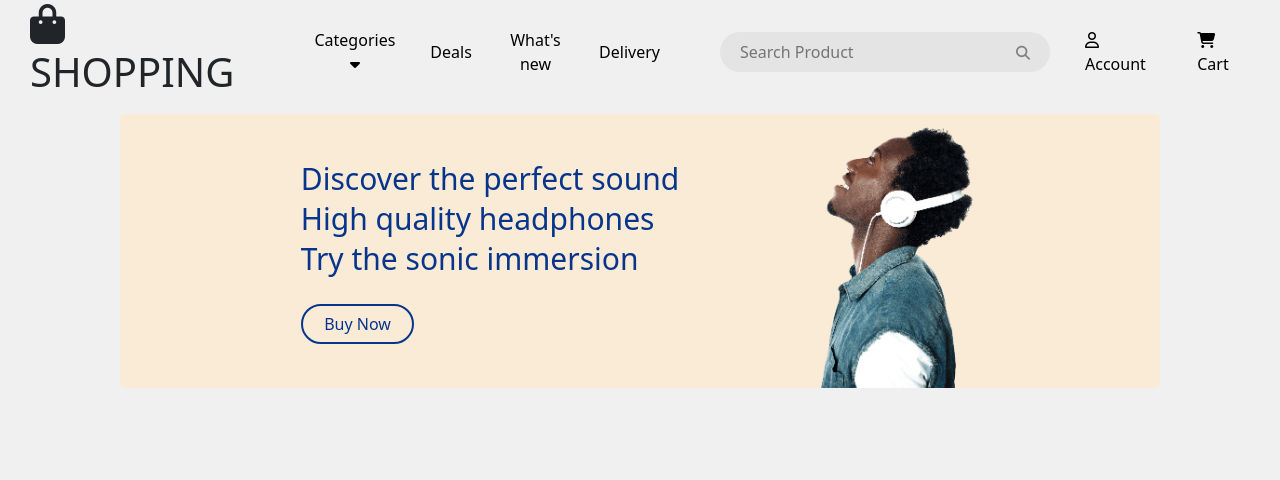
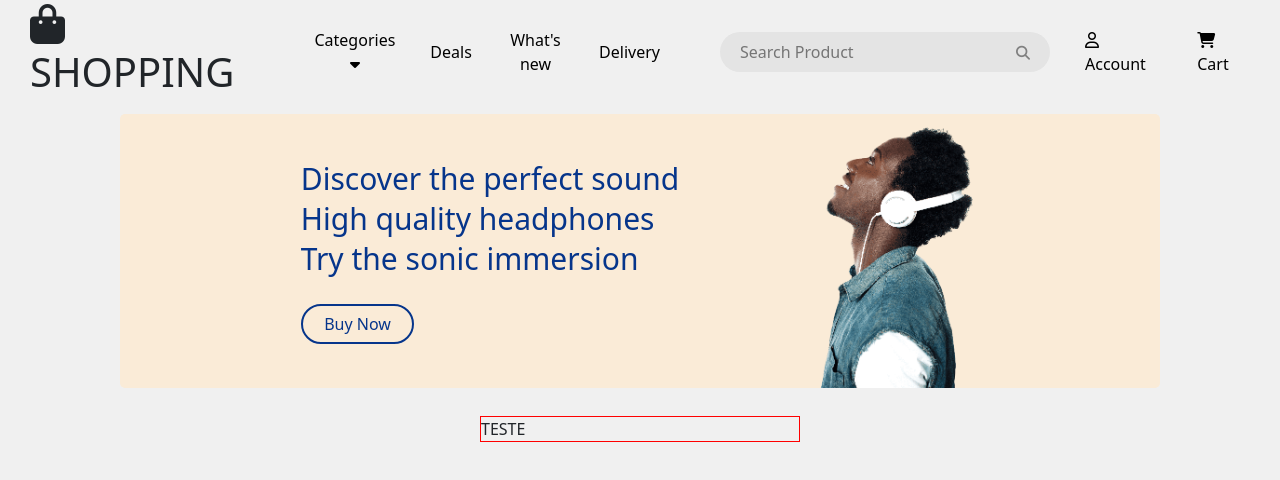
Before and after one commit to ed-matheus/angular-eCommerce, an Angular app: page / in a window 1280 px wide. Shown: the top 480 px of the page. Built offline with nearby package versions, Linux system fonts and the light colour scheme.

Commit message:
componente 'products' deletado e criado novo

```diff
--- a/src/app/app.component.css
+++ b/src/app/app.component.css
@@ -1,3 +1,7 @@
 header {
   margin-bottom: 10px;
 }
+
+section {
+  margin-bottom: 28px;
+}
--- a/src/app/app.component.html
+++ b/src/app/app.component.html
@@ -1,5 +1,11 @@
 <header>
   <app-header></app-header>
 </header>
-<app-banner></app-banner>
+
+<section>
+  <app-banner></app-banner>
+</section>
+
+<app-product-card></app-product-card>
+
 <router-outlet></router-outlet>
--- a/src/app/app.module.ts
+++ b/src/app/app.module.ts
@@ -5,14 +5,14 @@ import { AppRoutingModule } from './app-routing.module';
 import { AppComponent } from './app.component';
 import { HeaderComponent } from './components/header/header.component';
 import { BannerComponent } from './components/banner/banner.component';
-import { ProductsComponent } from './components/products/products.component';
+import { ProductCardComponent } from './components/product-card/product-card.component';
 
 @NgModule({
   declarations: [
     AppComponent,
     HeaderComponent,
     BannerComponent,
-    ProductsComponent
+    ProductCardComponent,
   ],
   imports: [
     BrowserModule,
--- /dev/null
+++ b/src/app/components/product-card/product-card.component.css
@@ -0,0 +1,5 @@
+.product-card__container {
+  border: 1px solid red;
+  width: 320px;
+  margin: auto;
+}
--- /dev/null
+++ b/src/app/components/product-card/product-card.component.html
@@ -0,0 +1,3 @@
+<div class="product-card__container">
+  TESTE
+</div>
--- /dev/null
+++ b/src/app/components/product-card/product-card.component.ts
@@ -0,0 +1,15 @@
+import { Component, OnInit } from '@angular/core';
+
+@Component({
+  selector: 'app-product-card',
+  templateUrl: './product-card.component.html',
+  styleUrls: ['./product-card.component.css']
+})
+export class ProductCardComponent implements OnInit {
+
+  constructor() { }
+
+  ngOnInit(): void {
+  }
+
+}
--- a/src/app/components/products/products.component.html
+++ /dev/null
@@ -1 +0,0 @@
-<p>products works!</p>
--- a/src/app/components/products/products.component.ts
+++ /dev/null
@@ -1,15 +0,0 @@
-import { Component, OnInit } from '@angular/core';
-
-@Component({
-  selector: 'app-products',
-  templateUrl: './products.component.html',
-  styleUrls: ['./products.component.css']
-})
-export class ProductsComponent implements OnInit {
-
-  constructor() { }
-
-  ngOnInit(): void {
-  }
-
-}
```
Also changed, not shown: src/app/components/products/products.component.css (deleted).
